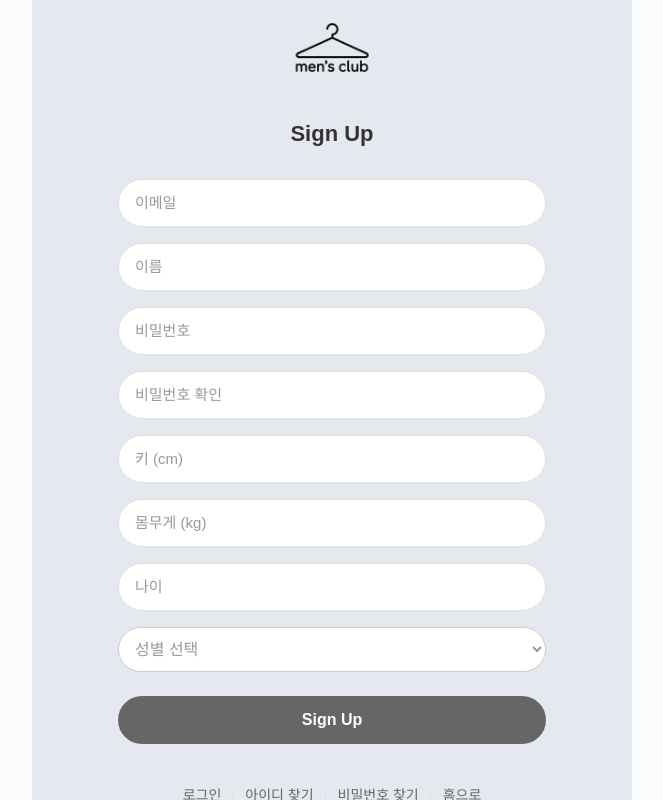
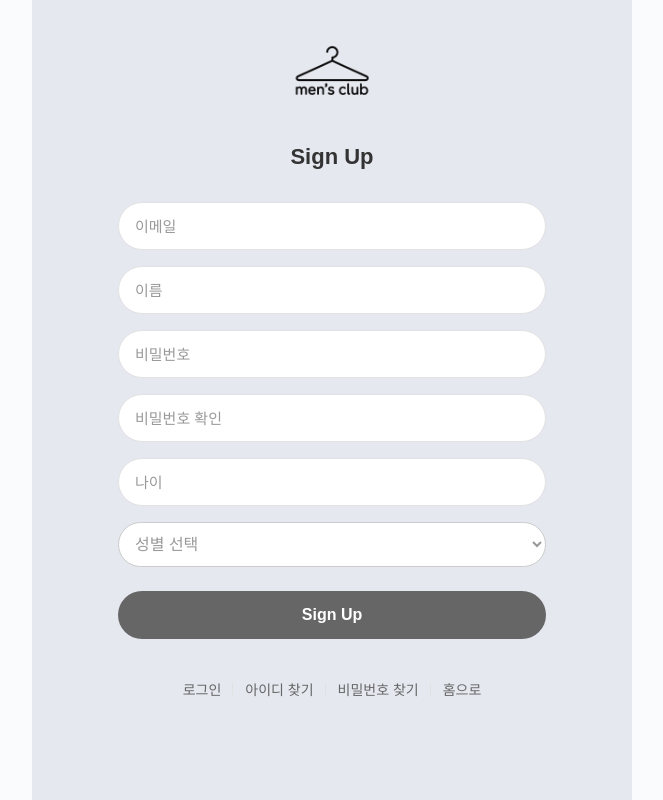
Before and after one commit to Mens-Club/Web, a React (Create React App) app in the folder mensclub-pwa/: page /signup in a window 1280 px wide. Shown: the whole page, without its empty margins (308-971 px from the left). Built offline with nearby package versions, Linux system fonts and the light colour scheme; a web font is replaced by a local one.

Commit message:
chore : 회원가입시 불필요 정보 제거 (키, 몸무게)

```diff
--- a/mensclub-pwa/public/index.html
+++ b/mensclub-pwa/public/index.html
@@ -6,8 +6,8 @@
     <meta name="viewport" content="width=device-width, initial-scale=1" />
     <meta name="theme-color" content="#000000" />
     <meta name="description" content="Web site created using create-react-app" />
-   <!-- index.html에도 meta tag 추가 -->
-    <link rel="apple-touch-icon" href="/apple-touch-icon.png">
+    <!-- index.html에도 meta tag 추가 -->
+    <link rel="apple-touch-icon" href="/apple-touch-icon.png" />
     <link rel="manifest" href="%PUBLIC_URL%/manifest.json" />
     <meta name="theme-color" content="#ffffff" />
     <title>MENS CLUB</title>
--- a/mensclub-pwa/src/pages/SignupPage.js
+++ b/mensclub-pwa/src/pages/SignupPage.js
@@ -147,7 +147,7 @@ function SignupPage() {
   };
 
   return (
-    <div className='signup-page'>
+    <div className="signup-page">
       <div className="container">
         <div className="content">
           <div className="login-card">
@@ -212,7 +212,7 @@ function SignupPage() {
                   </p>
                 )}
               </div>
-            <div className="input-group">
+              {/* <div className="input-group">
               <input
                 type="number"
                 name="height"
@@ -229,7 +229,7 @@ function SignupPage() {
                 value={formData.weight}
                 onChange={handleChange}
               />
-            </div>
+            </div> */}
               <div className="input-group">
                 <input type="number" name="age" placeholder="나이" value={formData.age} onChange={handleChange} />
               </div>
```
Lines whose indentation alone changed are shown as unchanged.
